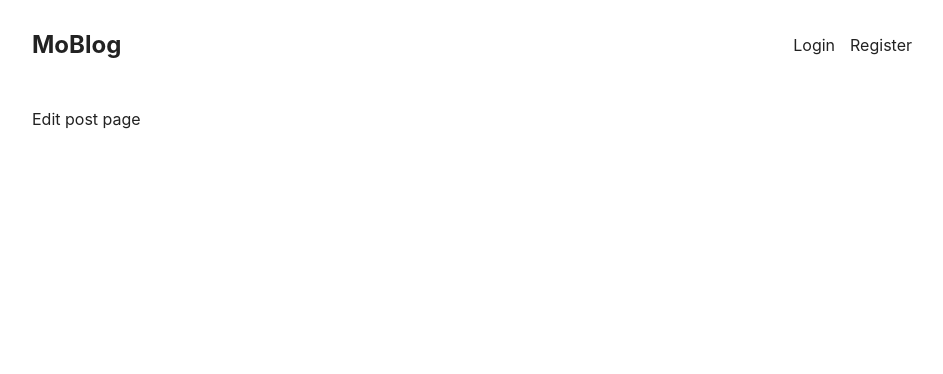
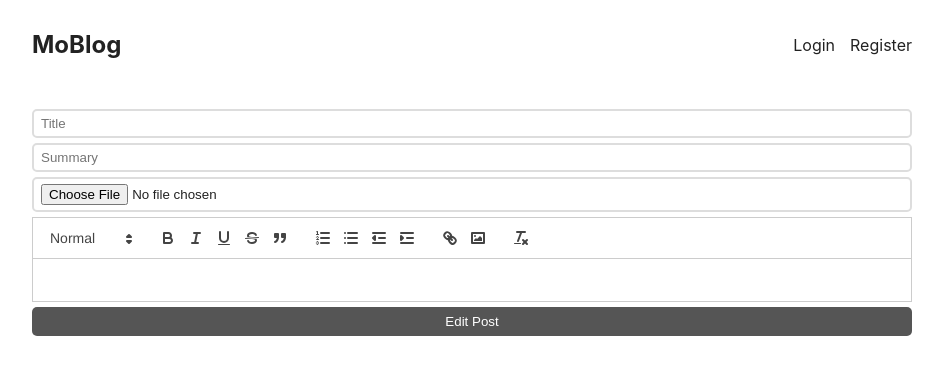
Before and after one commit to momooresontan/React-Mo-Blog, a React (Create React App) app: page /edit/1 in a window 1280 px wide. Shown: the top 374 px of the page, without its empty margins (168-1111 px from the left). Built offline with nearby package versions, Linux system fonts and the light colour scheme; no server answers.

Commit message:
edit post component modified

```diff
--- a/src/pages/EditPostPage.js
+++ b/src/pages/EditPostPage.js
@@ -1,3 +1,67 @@
+import { formatISO } from "date-fns";
+import { useState } from "react";
+import ReactQuill from "react-quill";
+
+const modules = {
+  toolbar: [
+    [{ header: [1, 2, false] }],
+    ["bold", "italic", "underline", "strike", "blockquote"],
+    [
+      { list: "ordered" },
+      { list: "bullet" },
+      { indent: "-1" },
+      { indent: "+1" },
+    ],
+    ["link", "image"],
+    ["clean"],
+  ],
+};
+
+const formats = [
+  "header",
+  "bold",
+  "italic",
+  "underline",
+  "strike",
+  "blockquote",
+  "list",
+  "bullet",
+  "indent",
+  "link",
+  "image",
+];
+
 export default function EditPostPage() {
-  return <div>Edit post page</div>;
+  const [title, setTitle] = useState("");
+  const [summary, setSummary] = useState("");
+  const [content, setContent] = useState("");
+  const [files, setFiles] = useState("");
+  const [redirect, setRedirect] = useState(false);
+
+  async function editPost(e) {}
+
+  return (
+    <form onSubmit={editPost}>
+      <input
+        type="title"
+        placeholder={"Title"}
+        value={title}
+        onChange={(e) => setTitle(e.target.value)}
+      />
+      <input
+        type="summary"
+        placeholder={"Summary"}
+        value={summary}
+        onChange={(e) => setSummary(e.target.value)}
+      />
+      <input type="file" onChange={(e) => setFiles(e.target.files)} />
+      <ReactQuill
+        value={content}
+        onChange={(newValue) => setContent(newValue)}
+        modules={modules}
+        formats={formats}
+      />
+      <button style={{ marginTop: "5px" }}>Edit Post</button>
+    </form>
+  );
 }
```
